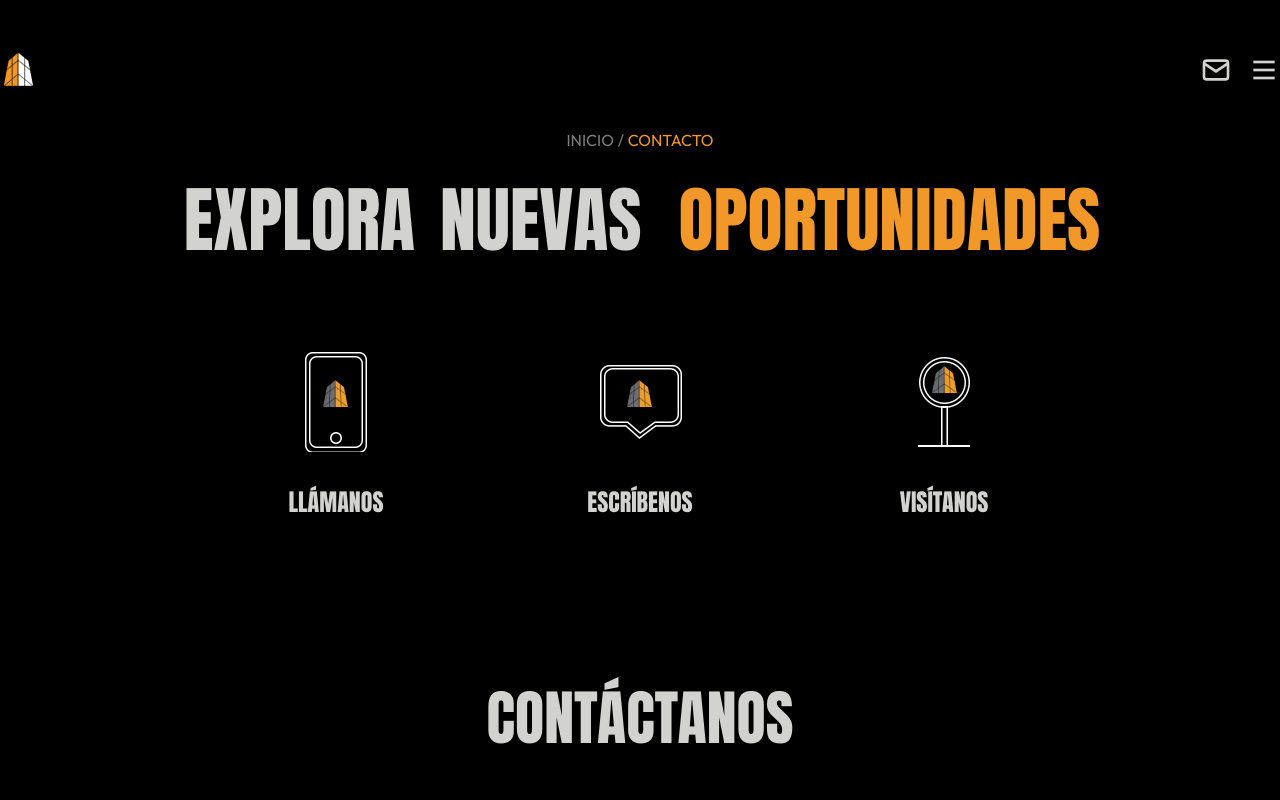
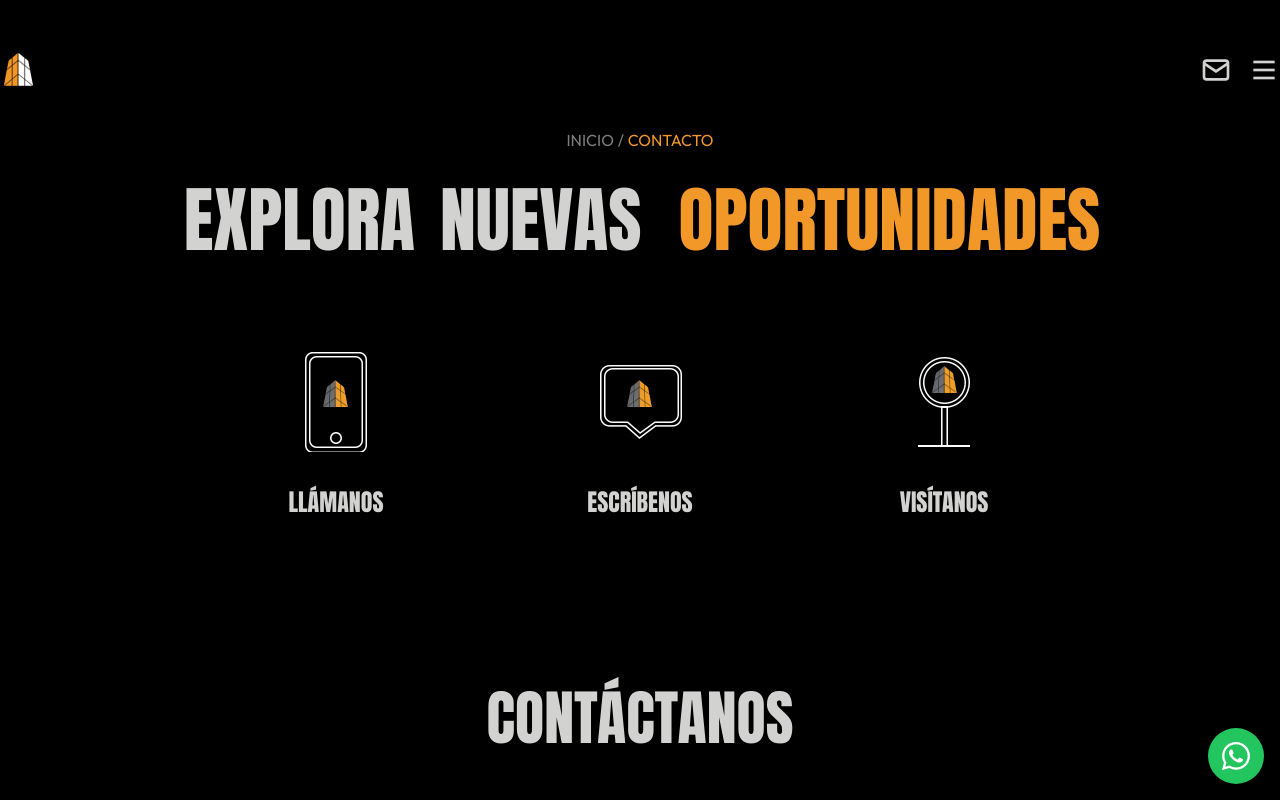
Before and after one commit to Kevin-ecometrics/GPE, a React (Vite) app: page /contact in a window 1280 px wide. Shown: the top 800 px of the page. Built offline with nearby package versions, Linux system fonts and the light colour scheme.

Commit message:
whatsapp component

```diff
--- a/src/App.jsx
+++ b/src/App.jsx
@@ -6,11 +6,13 @@ import Blogs from "@pages/Blogs";
 import Home from "@pages/Home";
 import BlogsDinamic from "@pages/BlogsDinamic";
 import Team from "@pages/Team";
+import WhatsAppButton from "@components/Whatsapp";
 import "@styles/index.css";
 
 function App() {
   return (
     <BrowserRouter>
+      <div className="relative">
         <Routes>
           <Route path="/" element={<Index />} />
           <Route path="/home" element={<Home />} />
@@ -20,6 +22,8 @@ function App() {
           <Route path="/blogs" element={<Blogs />} />
           <Route path="/blogs/:id" element={<BlogsDinamic />} />
         </Routes>
+        <WhatsAppButton /> {/* Botón flotante visible en todas las páginas */}
+      </div>
     </BrowserRouter>
   );
 }
--- a/src/components/Contact/Hero.jsx
+++ b/src/components/Contact/Hero.jsx
@@ -8,7 +8,7 @@ function Hero() {
     {
       src: "/llama a gpe Consultores al 664 608 5340.webp",
       title: "LLámanos",
-      description: "+526646085340",
+      description: "+526631216201",
       alt: "GPE consultores esta a una llamada para apoyarte en materia laboral y contable al 664 608 5340",
     },
     {
--- /dev/null
+++ b/src/components/Whatsapp.jsx
@@ -0,0 +1,22 @@
+import { FaWhatsapp } from "react-icons/fa";
+
+const WhatsAppButton = () => {
+  const phoneNumber = "6631216201"; // Reemplaza con tu número
+  const message = "Hola, me gustaría obtener más información."; // Mensaje opcional
+  const whatsappUrl = `https://wa.me/${phoneNumber}?text=${encodeURIComponent(
+    message
+  )}`;
+
+  return (
+    <a
+      href={whatsappUrl}
+      target="_blank"
+      rel="noopener noreferrer"
+      className="fixed bottom-4 right-4 bg-green-500 text-white p-3 rounded-full shadow-lg hover:bg-green-600 transition-all"
+    >
+      <FaWhatsapp size={32} />
+    </a>
+  );
+};
+
+export default WhatsAppButton;
```
Lines whose indentation alone changed are shown as unchanged.
